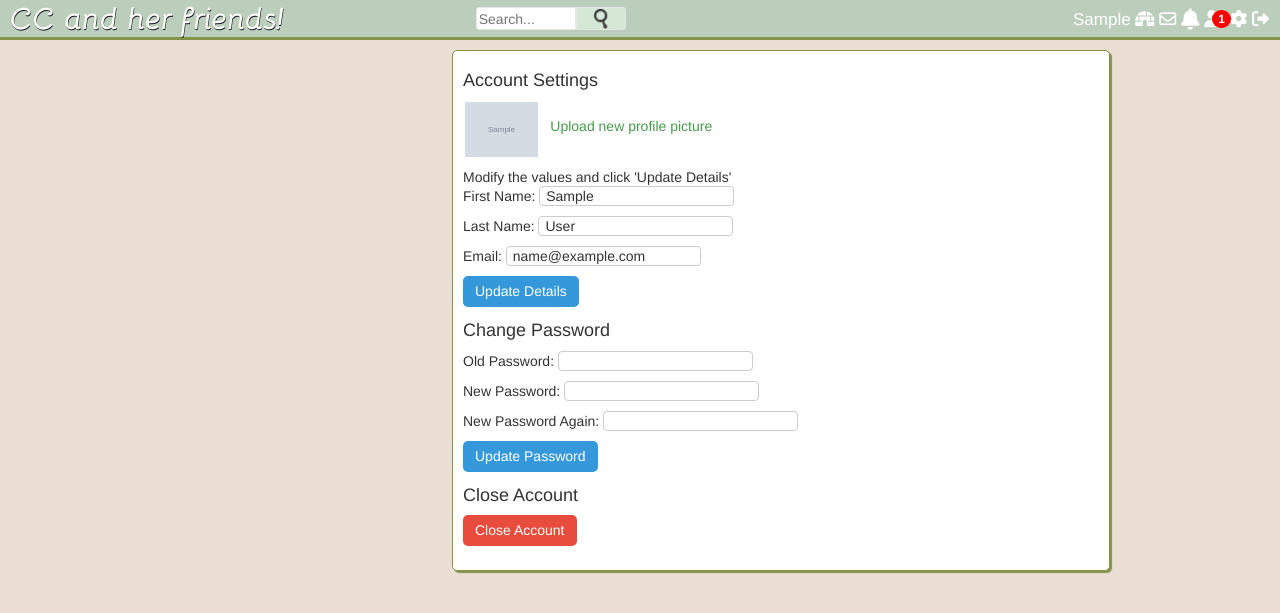
After one commit to Ccbirdy/A-social-network, a PHP site: page /settings.php in a window 1280 px wide. The commit adds this page. Shown: the top 613 px of the page. Run offline with PHP 8.4, Linux system fonts and the light colour scheme; the visitor is signed in with stand-in values (Sample User, id 1); tables that the repository leaves empty or names only in its code hold one stand-in row (values such as "Sample post"); grey boxes marked "Sample" are stand-in pictures; some libraries are stand-ins or nearby versions.

Commit message:
close account

```diff
--- a/assets/css/style.css
+++ b/assets/css/style.css
@@ -573,3 +573,26 @@ textarea:focus {
 #search_hr {
 	margin-bottom: 0px;
 }
+
+.small_profile_pic {
+	height: 55px;
+    margin: 1px 12px 0 2px;
+    float: left;
+}
+
+#settings_input {
+	border: 1px solid #ccc;
+    height: 20px;
+    padding: 4px 6px;
+    margin-bottom: 10px;
+    border-radius: 4px;
+    font-size: 14px;
+    line-height: 20px;
+}
+
+.settings_submit {
+	border: none;
+    padding: 7px 12px;
+    border-radius: 5px;
+    color: #fff;
+}
--- /dev/null
+++ b/includes/form_handlers/settings_handler.php
@@ -0,0 +1,72 @@
+<?php
+if(isset($_POST['update_details'])) {
+
+	$first_name = $_POST['first_name'];
+	$last_name = $_POST['last_name'];
+	$email = $_POST['email'];
+
+	$email_check = mysqli_query($con, "SELECT * FROM users WHERE email='$email'"); // new email not used before
+	$row = mysqli_fetch_array($email_check);
+	$matched_user = $row['username'];
+
+	if($matched_user == "" || $matched_user == $userLoggedIn) { // no one used that email or
+		$message = "Details updated!<br><br>";
+
+		$query = mysqli_query($con, "UPDATE users SET first_name='$first_name', last_name='$last_name', email='$email' WHERE username='$userLoggedIn'");
+	}
+	else
+		$message = "That email is already in use!<br><br>";
+}
+else
+	$message = "";
+
+
+//****************    update password   ****************************
+
+if(isset($_POST['update_password'])) {
+
+	$old_password = strip_tags($_POST['old_password']);
+	$new_password_1 = strip_tags($_POST['new_password_1']);
+	$new_password_2 = strip_tags($_POST['new_password_2']);
+
+	$password_query = mysqli_query($con, "SELECT password FROM users WHERE username='$userLoggedIn'");
+	$row = mysqli_fetch_array($password_query);
+	$db_password = $row['password'];
+
+	if(md5($old_password) == $db_password) {
+
+		if($new_password_1 == $new_password_2) {
+
+
+			if(strlen($new_password_1) <= 4) {
+				$password_message = "Sorry, your password must be greater than 4 characters<br><br>";
+			}
+			else {
+				$new_password_md5 = md5($new_password_1);
+				$password_query = mysqli_query($con, "UPDATE users SET password='$new_password_md5' WHERE username='$userLoggedIn'");
+				$password_message = "Password has been changed!<br><br>";
+			}
+
+
+		}
+		else {
+			$password_message = "Your two new passwords need to match!<br><br>";
+		}
+
+	}
+	else {
+			$password_message = "The old password is incorrect! <br><br>";
+	}
+
+}
+else {
+	$password_message = "";
+}
+
+
+if(isset($_POST['close_account'])) {
+	header("Location: close_account.php");
+}
+
+
+?>
--- a/includes/header.php
+++ b/includes/header.php
@@ -130,7 +130,7 @@ else {
 				?>
 			</a>
 
-			<a href="upload.php">
+			<a href="settings.php">
 				<i class="fas fa-cog"></i>
 			</a>
 
--- /dev/null
+++ b/settings.php
@@ -0,0 +1,53 @@
+<?php
+include("includes/header.php");
+include("includes/form_handlers/settings_handler.php");
+?>
+
+<div class="main_column column">
+
+	<h4>Account Settings</h4>
+	<?php
+	echo "<img src='" . $user['profile_pic'] ."' class='small_profile_pic'>";
+	?>
+	<br>
+	<a href="upload.php">Upload new profile picture</a> <br><br><br>
+
+	Modify the values and click 'Update Details'
+
+	<?php
+	$user_data_query = mysqli_query($con, "SELECT first_name, last_name, email FROM users WHERE username='$userLoggedIn'");
+	$row = mysqli_fetch_array($user_data_query);
+
+	$first_name = $row['first_name'];
+	$last_name = $row['last_name'];
+	$email = $row['email'];
+	?>
+
+	<form action="settings.php" method="POST">
+		First Name: <input type="text" name="first_name" value="<?php echo $first_name; ?>" id="settings_input"><br>
+		Last Name: <input type="text" name="last_name" value="<?php echo $last_name; ?>" id="settings_input"><br>
+		Email: <input type="text" name="email" value="<?php echo $email; ?>" id="settings_input"><br>
+
+		<?php echo $message; ?> <!-- this email already in use (setting_handlers.php) -->
+
+		<input type="submit" name="update_details" id="save_details" value="Update Details" class="info settings_submit"><br>
+	</form>
+
+	<h4>Change Password</h4>
+	<form action="settings.php" method="POST">
+		Old Password: <input type="password" name="old_password" id="settings_input"><br>
+		New Password: <input type="password" name="new_password_1" id="settings_input"><br>
+		New Password Again: <input type="password" name="new_password_2" id="settings_input"><br>
+
+		<?php echo $password_message; ?>
+
+		<input type="submit" name="update_password" id="save_details" value="Update Password" class="info settings_submit"><br>
+	</form>
+
+	<h4>Close Account</h4>
+	<form action="settings.php" method="POST">
+		<input type="submit" name="close_account" id="close_account" value="Close Account" class="danger settings_submit">
+	</form>
+
+
+</div>
```
Also changed, not shown: close_account.php (added, +30 -0 lines).
